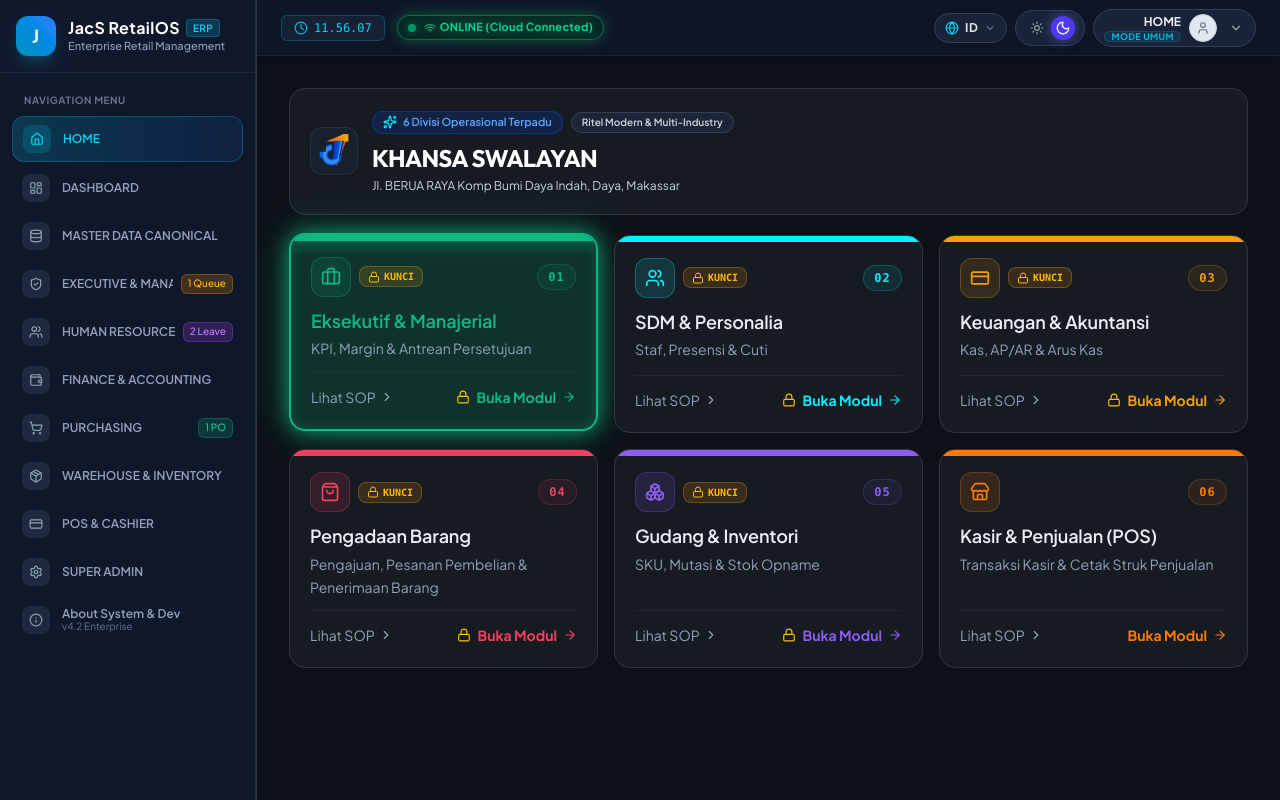
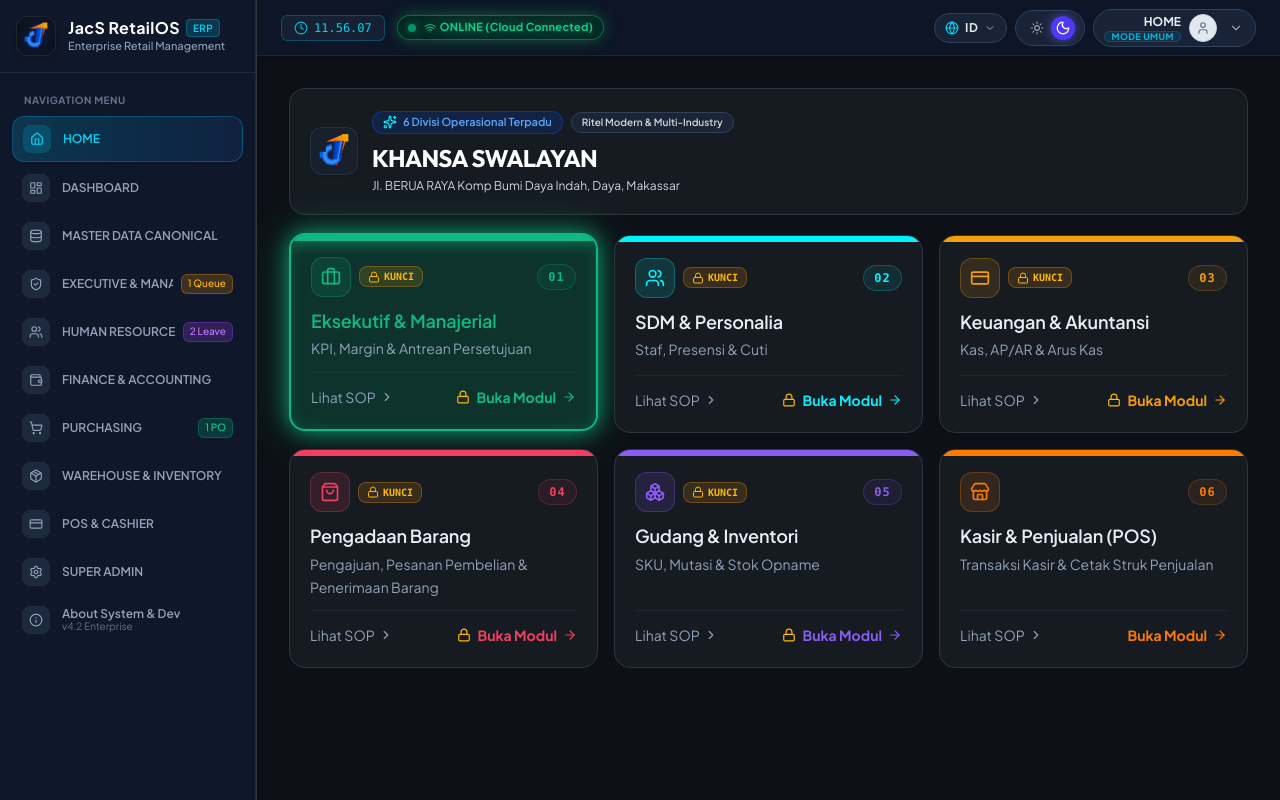
Before and after one commit to jacksmile1288-cmd/jacs-retailos-erp, a React (Vite) app: page / in a window 1280 px wide. Built offline with nearby package versions, Linux system fonts and the light colour scheme.

Commit message:
feat(branding): display Logo-JacS-Enterprise.png in sidebar top-left

```diff
--- a/src/components/Sidebar.tsx
+++ b/src/components/Sidebar.tsx
@@ -35,9 +35,9 @@ export const Sidebar: React.FC = () => {
     <aside className="w-64 bg-slate-900 border-r border-slate-800 text-slate-200 flex flex-col h-screen select-none shrink-0">
       {/* Brand Header */}
       <div className="p-4 border-b border-slate-800 flex items-center gap-3">
-        <div className="w-10 h-10 rounded-xl bg-gradient-to-tr from-cyan-600 to-blue-500 flex items-center justify-center font-black text-white shadow-lg shadow-cyan-500/20 text-lg tracking-wider">
-          J
-        </div>
+        <div className="w-10 h-10 rounded-xl flex items-center justify-center shrink-0 overflow-hidden bg-[#0d1117]/80 border border-[#30363d]/60 p-1 shadow-md">
+            <img src="/Logo-JacS-Enterprise.png" alt="JacS Enterprise Logo" className="w-full h-full object-contain drop-shadow-[0_0_8px_rgba(0,82,255,0.4)]" />
+          </div>
         <div>
           <div className="font-bold text-white text-base leading-tight tracking-wide flex items-center gap-1.5">
             JacS RetailOS
```
